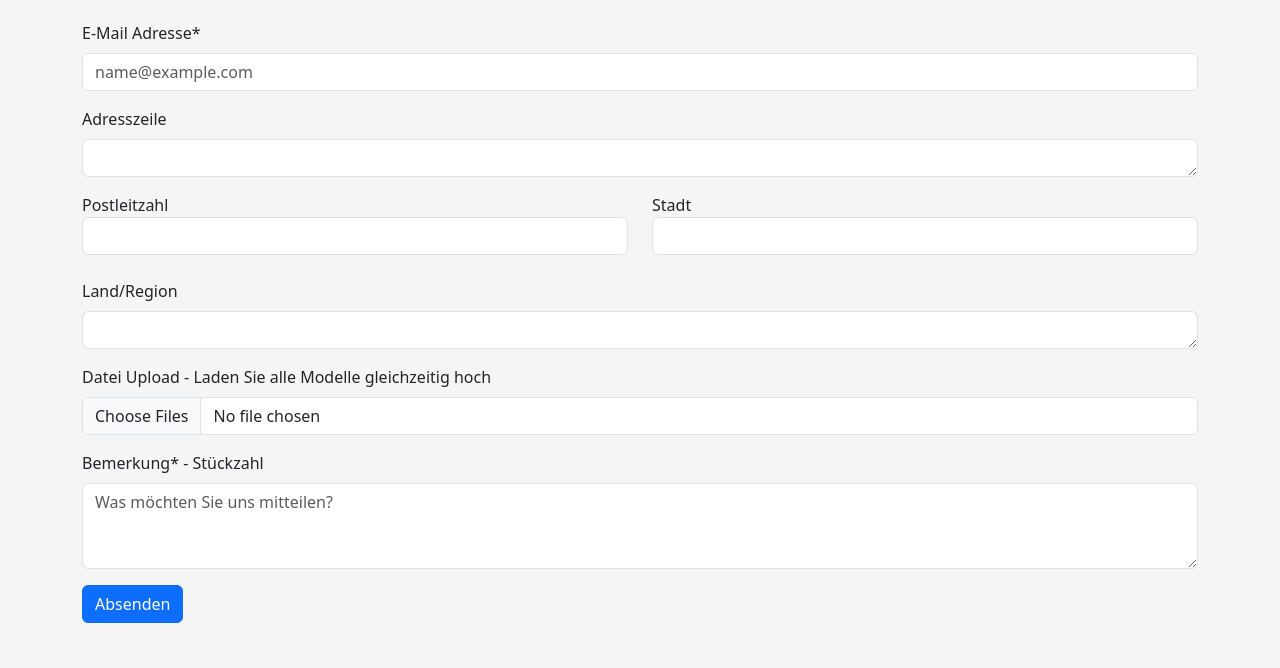
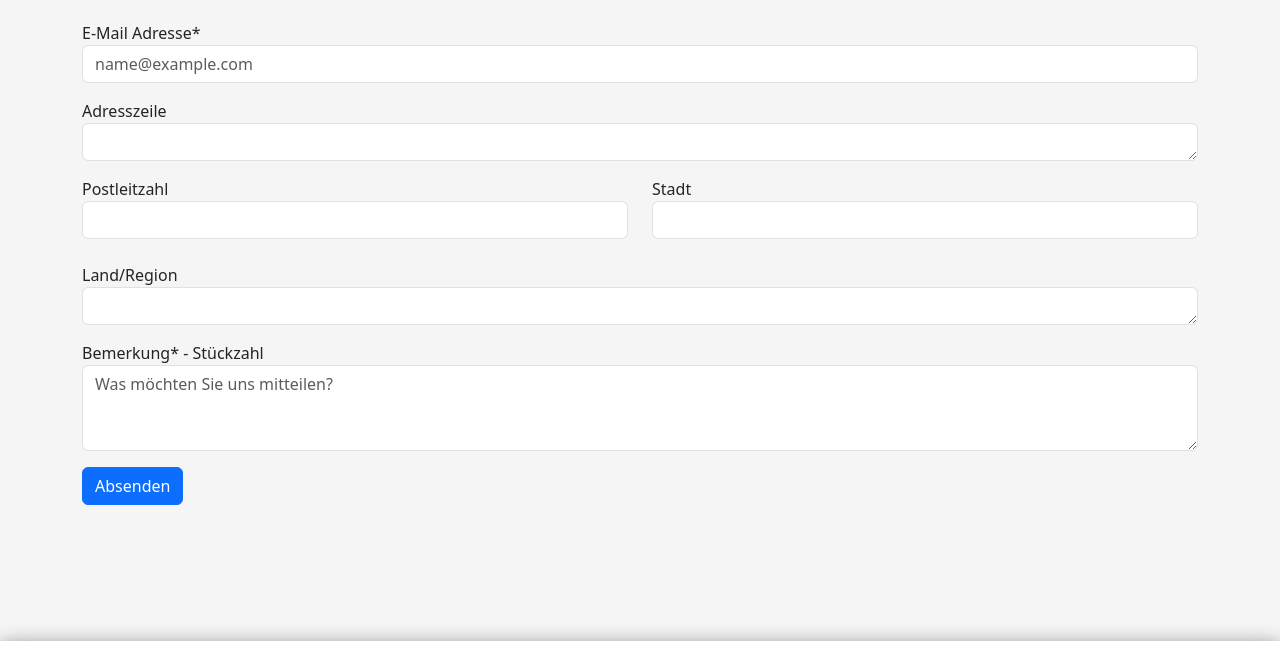
Before and after one commit to PinguOrginal/SuissePrint, a plain HTML site: page index.html in a window 1280 px wide. Shown: the part 2817-3485 px from the top of the page. Drawn offline with nearby package versions, Linux system fonts and the light colour scheme.

Commit message:
Update index.html - form2

```diff
--- a/index.html
+++ b/index.html
@@ -221,69 +221,57 @@
             <a href="mailto:info@swissprint3D.ch" target="_blank" class="no-underline">info@swissprint-3d.ch</a>
         </div>
         <div class="container mt-5">
+
         <form action="https://formspree.io/f/mvgajrve" method="POST">
         <div class="row">
-                <!-- Name Feld -->
-                <div class="col-md-6">
-                  <div class="form-group mb-4">
+            <div class="col-md-6 mb-4">
             <label for="name">Name*</label>
-                    <input type="text" class="form-control" id="name" placeholder="Max">
+            <input type="text" class="form-control" id="name" name="name" placeholder="Max" required>
             </div>
-                </div>
-
-                <!-- Nachname Feld -->
-                <div class="col-md-6">
-                  <div class="form-group mb-4">
+            <div class="col-md-6 mb-4">
             <label for="nachname">Nachname*</label>
-                    <input type="text" class="form-control" id="nachname" placeholder="Mustermann">
-                  </div>
+            <input type="text" class="form-control" id="nachname" name="nachname" placeholder="Mustermann" required>
             </div>
         </div>
 
         <div class="mb-3">
-                <label for="exampleFormControlInput1" class="form-label">E-Mail Adresse*</label>
-                <input type="email" class="form-control" id="exampleFormControlInput1" placeholder="name@example.com">
+            <label for="email">E-Mail Adresse*</label>
+            <input type="email" class="form-control" id="email" name="email" placeholder="name@example.com" required>
         </div>
 
         <div class="mb-3">
-                <label for="exampleFormControlTextarea1" class="form-label">Adresszeile</label>
-                <textarea class="form-control" id="Adresszeile" rows="1"></textarea>
+            <label for="adresse">Adresszeile</label>
+            <textarea class="form-control" id="adresse" name="adresse" rows="1"></textarea>
         </div>
 
         <div class="row">
-              <div class="col-md-6">
-                <div class="form-group mb-4">
-                  <label for="postleitzahl">Postleitzahl</label>
-                  <input type="text" class="form-control" id="Postleitzahl">
+            <div class="col-md-6 mb-4">
+            <label for="plz">Postleitzahl</label>
+            <input type="text" class="form-control" id="plz" name="postleitzahl">
+            </div>
+            <div class="col-md-6 mb-4">
+            <label for="stadt">Stadt</label>
+            <input type="text" class="form-control" id="stadt" name="stadt">
             </div>
         </div>
 
-              <div class="col-md-6">
-                <div class="form-group mb-4">
-                  <label for="nachname">Stadt</label>
-                  <input type="text" class="form-control" id="stadt">
-                </div>
-              </div>
+        <div class="mb-3">
+            <label for="land">Land/Region</label>
+            <textarea class="form-control" id="land" name="land" rows="1"></textarea>
         </div>
 
+        <!-- ACHTUNG: Datei-Upload nur mit Pro-Version -->
+         <!-- <div class="mb-3">
+                <label for="formFileMultiple" class="form-label">Datei Upload - Laden Sie alle Modelle gleichzeitig hoch</label>
+                <input class="form-control" type="file" id="formFileMultiple" multiple>
+              </div> -->
+        <!-- Entfernt -->
 
         <div class="mb-3">
-                <label for="exampleFormControlTextarea1" class="form-label">Land/Region</label>
-                <textarea class="form-control" id="land" rows="1"></textarea>
+            <label for="bemerkung">Bemerkung* - Stückzahl</label>
+            <textarea class="form-control" id="bemerkung" name="bemerkung" rows="3" placeholder="Was möchten Sie uns mitteilen?" required></textarea>
         </div>
 
-            <div class="mb-3">
-                <label for="formFileMultiple" class="form-label">Datei Upload - Laden Sie alle Modelle gleichzeitig hoch</label>
-                <input class="form-control" type="file" id="formFileMultiple" multiple>
-              </div>
-
-              <div class="mb-3">
-                <label for="exampleFormControlTextarea1" class="form-label">Bemerkung* - Stückzahl</label>
-                <textarea class="form-control" id="Bemerkung" rows="3" placeholder="Was möchten Sie uns mitteilen?"></textarea>
-              </div>
-
-
-              <!-- Submit Button -->
         <button type="submit" class="btn btn-primary">Absenden</button>
         </form>
           </div>
```
Lines whose indentation alone changed are shown as unchanged.
